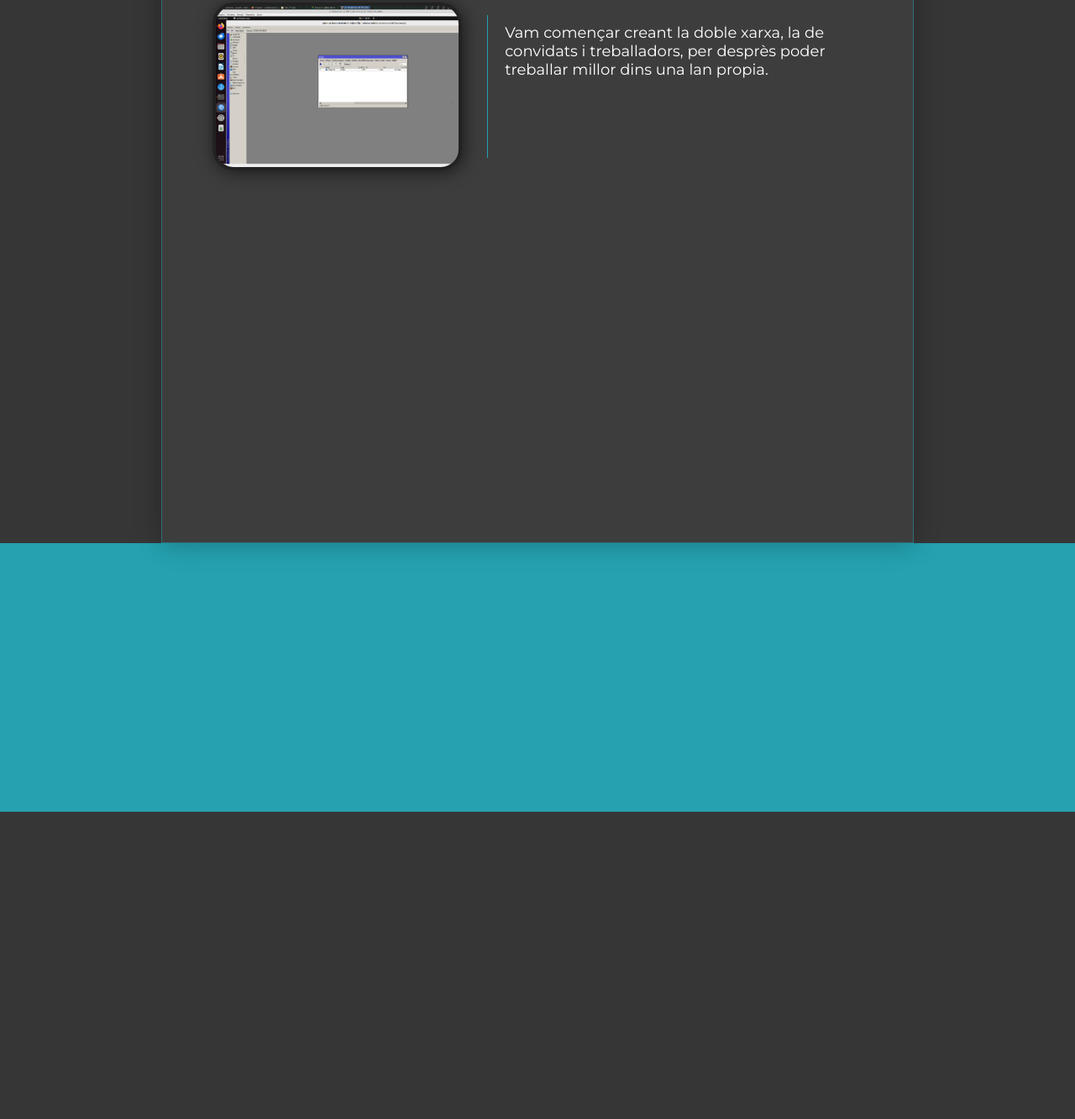
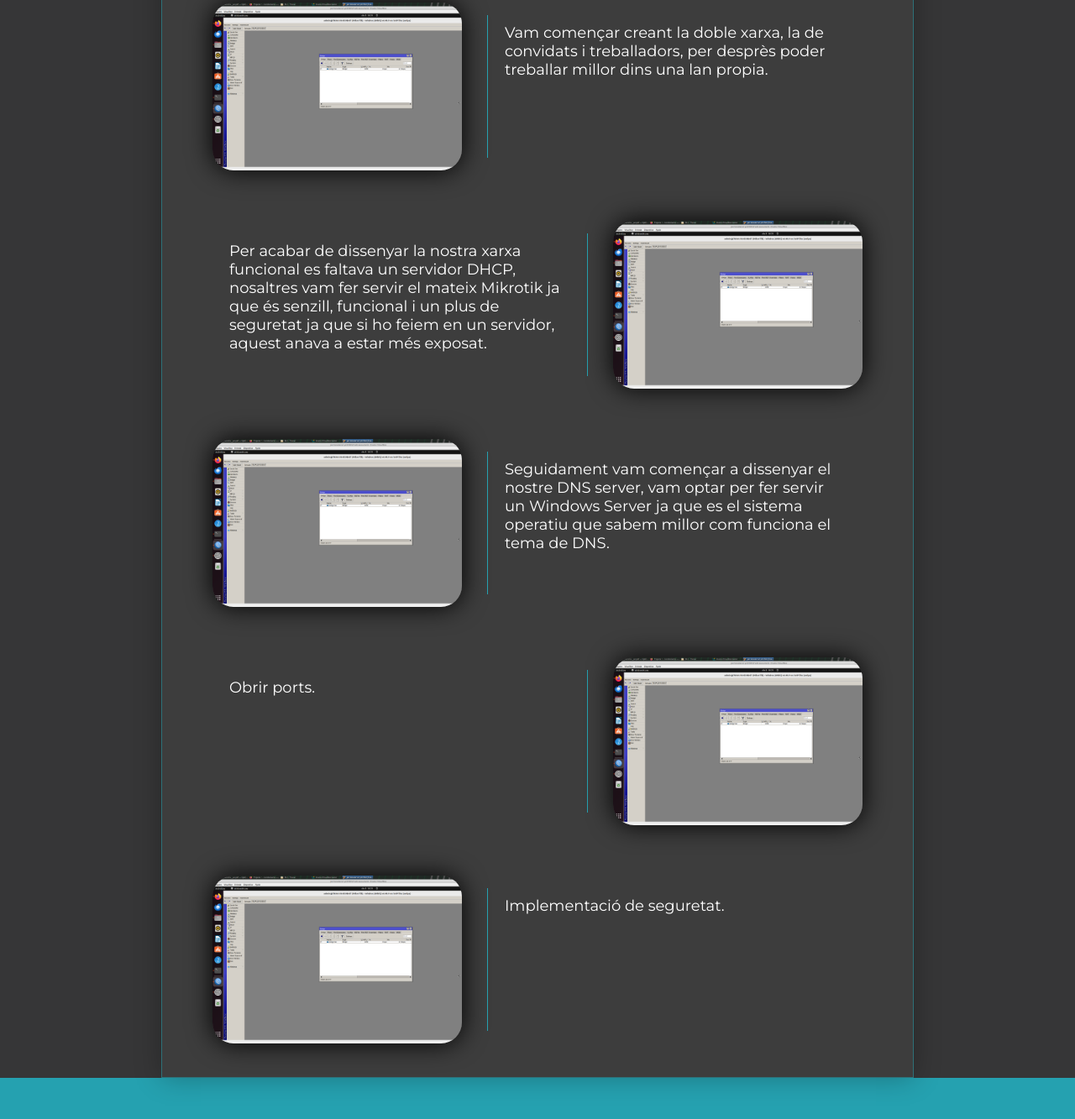
Before and after one commit to oliverr9/PROJECT-HYPERNOVA, a plain HTML site: page PROJECTE HYPERNOVA/proces.html in a window 1280 px wide. Shown: the part 233-1566 px from the top of the page at 84% size. Before the commit the page ends 1200 px from the top, so only its background shows below. Drawn offline with nearby package versions, Linux system fonts and the light colour scheme.

Commit message:
Add files via upload

```diff
--- a/PROJECTE HYPERNOVA/proces.html
+++ b/PROJECTE HYPERNOVA/proces.html
@@ -50,9 +50,25 @@
   <main>
     <div class="main-content">
       <h1>PROCÈS DE CREACIÓ</h1>
-      <div class="proces-first">
+      <div class="proces-main proces-first">
         <div class="proces-first-img"></div>
         <p>Vam començar creant la doble xarxa, la de convidats i treballadors, per desprès poder treballar millor dins una lan propia.</p>
+      </div>
+      <div class="proces-main proces-second">
+        <p>Per acabar de dissenyar la nostra xarxa funcional es faltava un servidor DHCP, nosaltres vam fer servir el mateix Mikrotik ja que és senzill, funcional i un plus de seguretat ja que si ho feiem en un servidor, aquest anava a estar més exposat.</p>
+        <div class="proces-second-img"></div>
+      </div>
+      <div class="proces-main proces-third">
+        <div class="proces-third-img"></div>
+        <p>Seguidament vam començar a dissenyar el nostre DNS server, vam optar per fer servir un Windows Server ja que es el sistema operatiu que sabem millor com funciona el tema de DNS.</p>
+      </div>
+      <div class="proces-main proces-four">
+        <p>Obrir ports.</p>
+        <div class="proces-four-img"></div>
+      </div>
+      <div class="proces-main proces-five">
+        <div class="proces-five-img"></div>
+        <p>Implementació de seguretat.</p>
       </div>
     </div>
   </main>
--- a/PROJECTE HYPERNOVA/styles/proces.scss
+++ b/PROJECTE HYPERNOVA/styles/proces.scss
@@ -1,4 +1,7 @@
-.proces-first {
+main {
+  height: 100%;
+}
+.proces-main {
   display: flex;
   margin-top: 60px;
   gap: 30px;
@@ -10,8 +13,7 @@
   height: 200px;
   background-size: cover;
   border-radius: 25px;
-  box-shadow: 2px 2px 20px #00000096;
-  border: 4px solid #222222;
+  box-shadow: 0 0 30px #000000;
 }
 .proces-first p {
   width: 60%;
@@ -20,3 +22,63 @@
   padding: 10px 20px;
   border-left: 1px solid #25a1b0;
 }
+.proces-second-img {
+  background-image: url(../proces/1.PNG);
+  width: 40%;
+  height: 200px;
+  background-size: cover;
+  border-radius: 25px;
+  box-shadow: 0 0 30px #000000;
+}
+.proces-second p {
+  width: 60%;
+  height: 170px;
+  font-size: 18px;
+  padding: 10px 20px;
+  border-right: 1px solid #25a1b0;
+}
+.proces-third-img {
+  background-image: url(../proces/1.PNG);
+  width: 40%;
+  height: 200px;
+  background-size: cover;
+  border-radius: 25px;
+  box-shadow: 0 0 30px #000000;
+}
+.proces-third p {
+  width: 60%;
+  height: 170px;
+  font-size: 18px;
+  padding: 10px 20px;
+  border-left: 1px solid #25a1b0;
+}
+.proces-four-img {
+  background-image: url(../proces/1.PNG);
+  width: 40%;
+  height: 200px;
+  background-size: cover;
+  border-radius: 25px;
+  box-shadow: 0 0 30px #000000;
+}
+.proces-four p {
+  width: 60%;
+  height: 170px;
+  font-size: 18px;
+  padding: 10px 20px;
+  border-right: 1px solid #25a1b0;
+}
+.proces-five-img {
+  background-image: url(../proces/1.PNG);
+  width: 40%;
+  height: 200px;
+  background-size: cover;
+  border-radius: 25px;
+  box-shadow: 0 0 30px #000000;
+}
+.proces-five p {
+  width: 60%;
+  height: 170px;
+  font-size: 18px;
+  padding: 10px 20px;
+  border-left: 1px solid #25a1b0;
+}
--- a/PROJECTE HYPERNOVA/styles/styles.scss
+++ b/PROJECTE HYPERNOVA/styles/styles.scss
@@ -205,6 +205,7 @@ h1 {
 
   border-radius: 25px;
   padding: 15px;
+  border: 1px solid $azul-main;
 }
 
 .card__side--front-1 {
@@ -269,6 +270,6 @@ h1 {
 
 footer {
   width: 100%;
-  height: 20em;
+  height: 10em;
   background-color: $azul-main;
 }
```
Also changed, not shown: PROJECTE HYPERNOVA/styles/proces.css, PROJECTE HYPERNOVA/styles/styles.css, 2 other files.
